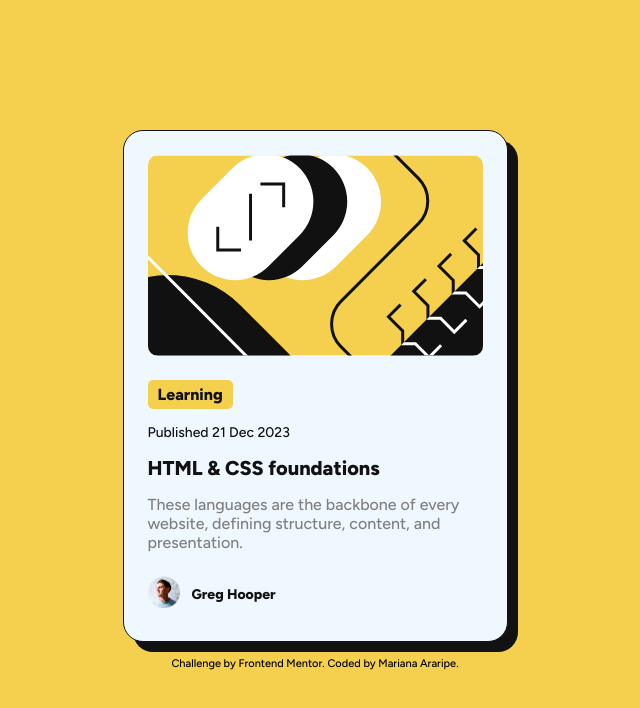
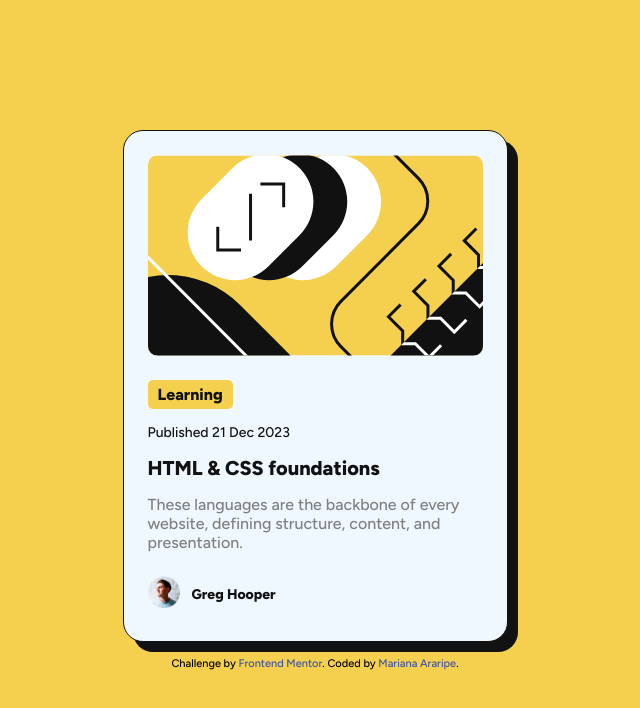
Before and after one commit to marianaararipe/blog-preview-card, a plain HTML site: page index.html in a window 1280 px wide. Shown: the whole page, without its empty margins (325-965 px from the left). Drawn offline with Linux system fonts and the light colour scheme.

Commit message:
Update index.html

```diff
--- a/index.html
+++ b/index.html
@@ -121,7 +121,7 @@
         margin-top: 15px;
       }
       .attribution a {
-        color: black;
+        color: hsl(228, 45%, 44%);
         text-decoration: none;
       }
       .attribution a:hover,
```
